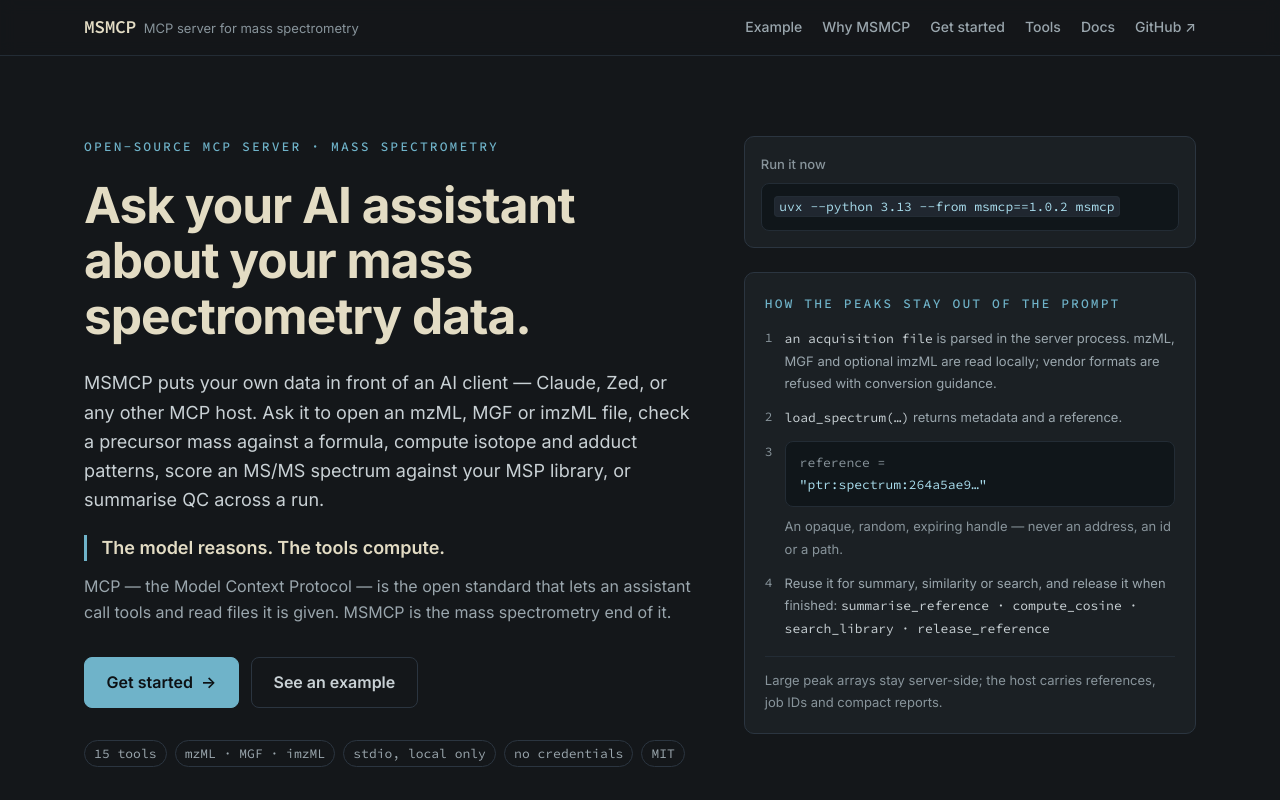
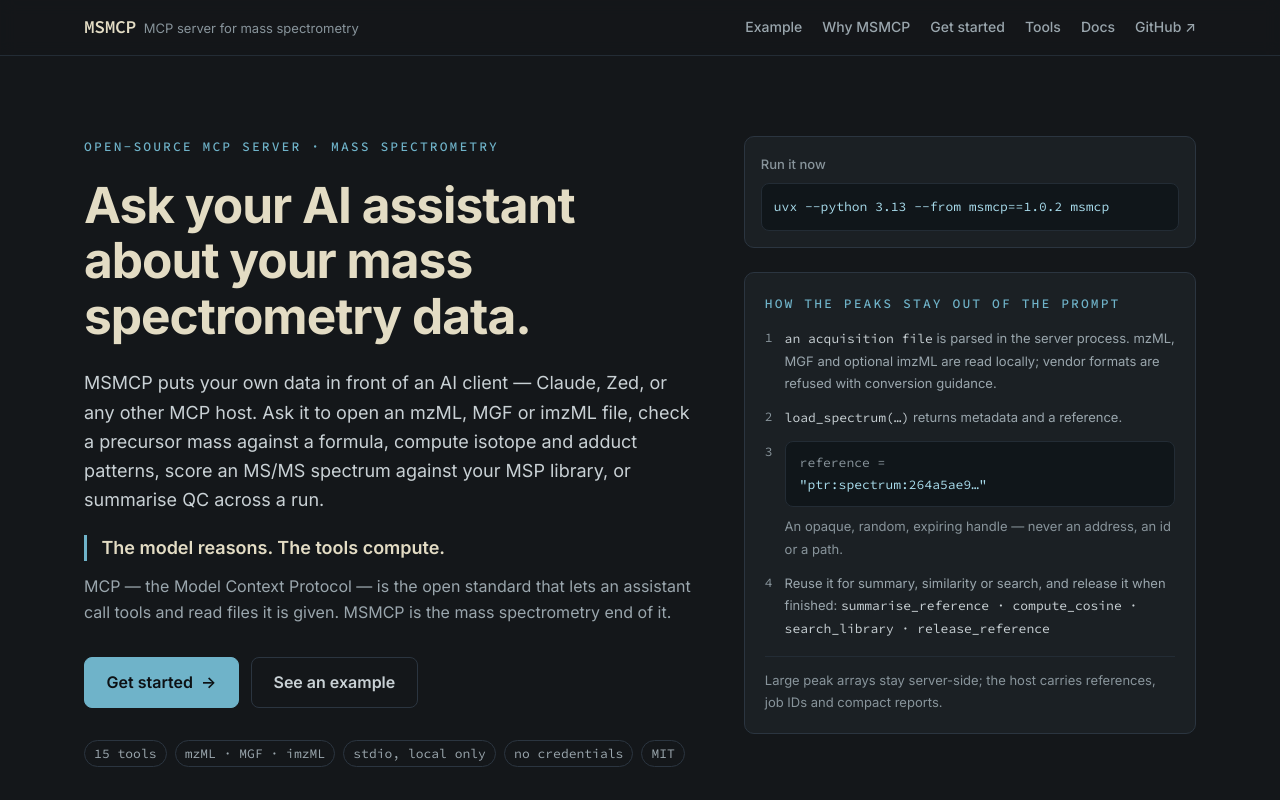
Before and after one commit to janusson/msmcp-site, an Astro site: page / in a window 1280 px wide. Shown: the top 800 px of the page. Built offline with nearby package versions, Linux system fonts and the light colour scheme; Astro itself is replaced by a stand-in of ours.

Commit message:
Polish code block rendering and 3x3 docs grid layout

```diff
--- a/src/pages/index.astro
+++ b/src/pages/index.astro
@@ -972,7 +972,7 @@ const docs = [
       stay aligned with this page.
     </p>
 
-    <ul class="mt-7 grid gap-3 sm:grid-cols-2">
+    <ul class="mt-7 grid gap-3 sm:grid-cols-2 lg:grid-cols-3">
       {
         docs.map((d) => (
           <li>
--- a/src/styles/global.css
+++ b/src/styles/global.css
@@ -195,6 +195,13 @@
     overflow-x: auto;
   }
 
+  .mono-block code {
+    background: transparent;
+    border: 0;
+    border-radius: 0;
+    padding: 0;
+  }
+
   .prose-link {
     text-decoration: underline;
     text-decoration-color: var(--color-accent-soft);
```
